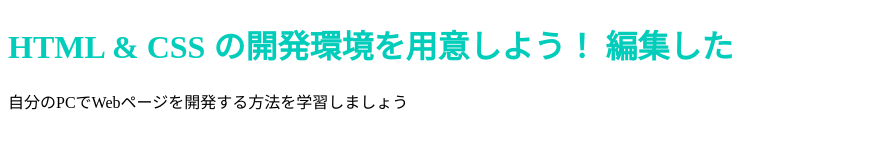
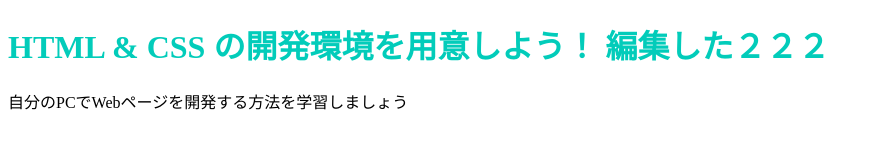
Before and after one commit to David-Ding11/prog8github, a plain HTML site: page index.html in a window 1280 px wide. Shown: the whole page, without its empty margins (0-879 px from the left). Drawn offline with Linux system fonts and the light colour scheme.

Commit message:
Update index.html

```diff
--- a/index.html
+++ b/index.html
@@ -6,7 +6,7 @@
     <title>Progate</title>
   </head>
   <body>
-    <h1 class="title">HTML & CSS の開発環境を用意しよう！ 編集した</h1>
+    <h1 class="title">HTML & CSS の開発環境を用意しよう！ 編集した２２２</h1>
     <p>自分のPCでWebページを開発する方法を学習しましょう</p>
   </body>
 </html>
```
